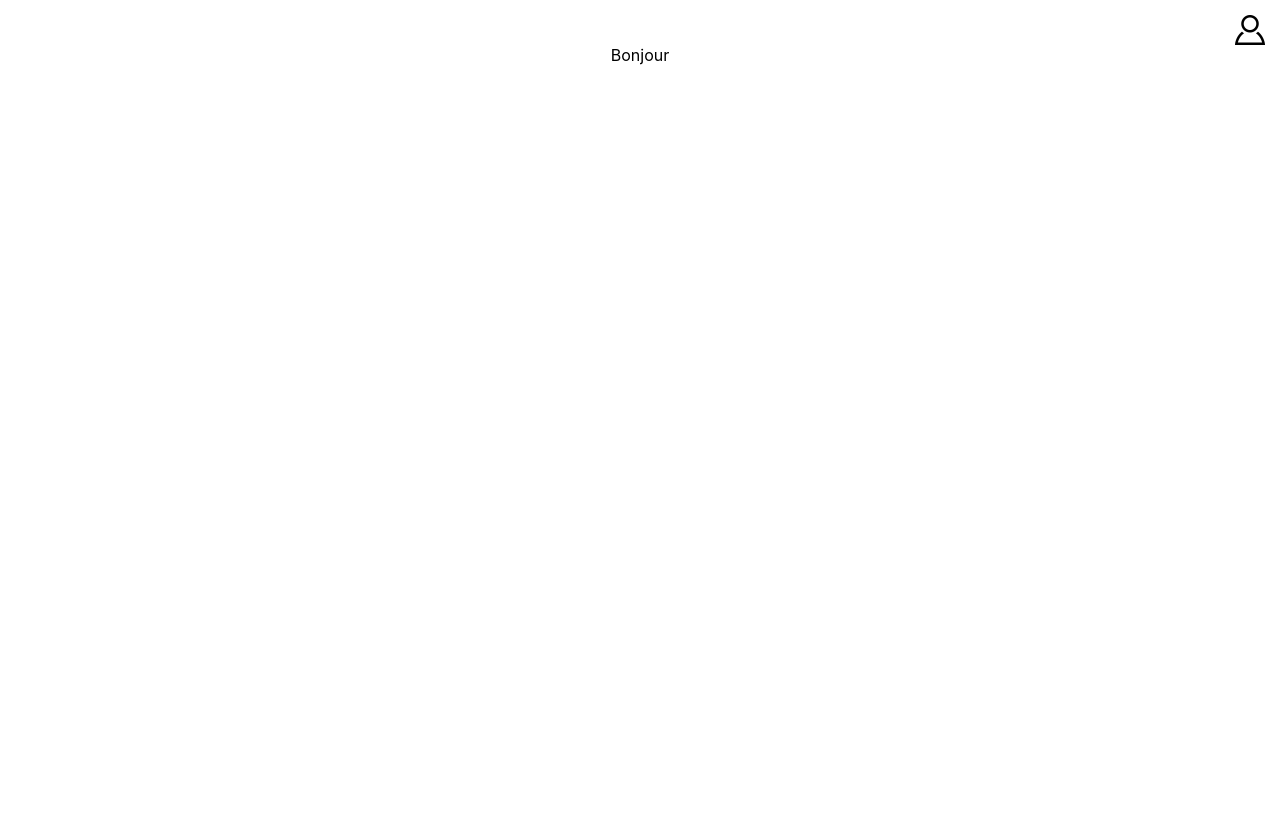
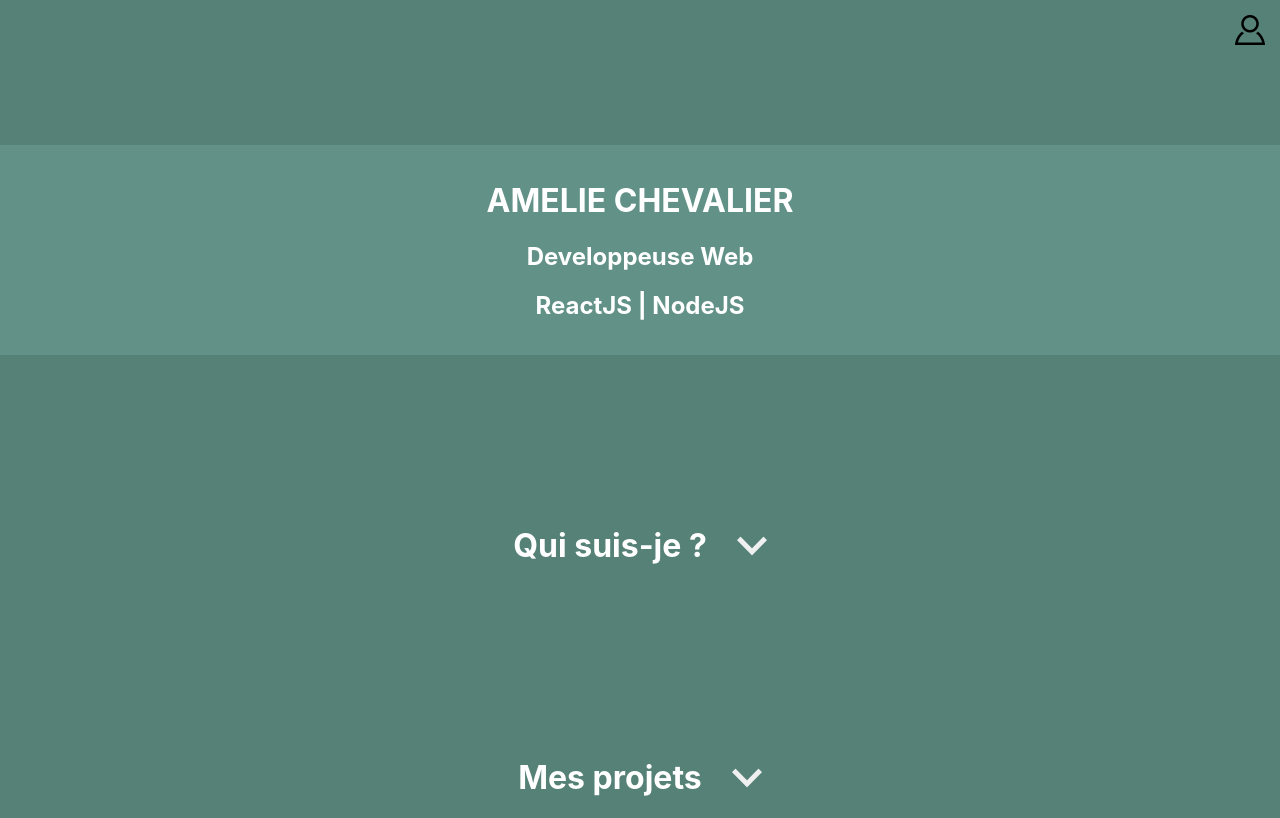
Before and after one commit to AmelieChevalier/portfolio, a React (Create React App) app: page / in a window 1280 px wide. Built offline with nearby package versions, Linux system fonts and the light colour scheme.

Commit message:
home page

```diff
--- a/src/App.css
+++ b/src/App.css
@@ -1,3 +1,11 @@
 .App {
   text-align: center;
 }
+
+body {
+  background-color:rgba(85, 129, 119);
+}
+
+h1, h2, p {
+  color: white;
+}
--- a/src/components/Header.js
+++ b/src/components/Header.js
@@ -1,11 +1,14 @@
 import React from 'react';
 import adminImage from '../images/admin.png';
 import '../styles/Header.css';
+import { Link } from 'react-router-dom';
 
 export default function Header () {
   return (
-    <div className='header'>
-      <div className='picto-admin' style={{backgroundImage: `url(${adminImage})`}}/>
+    <div className='header-container'>
+      <Link to='/dashboard' className='header'>
+        <div className='picto-admin' style={{backgroundImage: `url(${adminImage})`}}/>
+      </Link>
     </div>
   )
 }
--- a/src/pages/Home.js
+++ b/src/pages/Home.js
@@ -1,8 +1,29 @@
-import React from 'react';
+import React, { useEffect, useState } from 'react';
+import arrowUp from '../images/arrow-up.png';
+import arrowDown from '../images/arrow-down.png';
+import '../styles/Home.css';
 
 function Home() {
+
+  const [presentationIsOpen, setPresentationIsOpen] = useState(false);
+  const [projectIsOpen, setProjectIsOpen] = useState(false);
+
   return (
-    <div>Bonjour</div>
+    <>
+      <div className='presentation'>
+        <h1>AMELIE CHEVALIER</h1>
+        <h2>Developpeuse Web</h2>
+        <h2>ReactJS | NodeJS</h2>
+      </div>
+      <div className='personnal-presentation'>
+        <h1>Qui suis-je ?</h1>
+        <span className='open-presentation' style={{ backgroundImage: !presentationIsOpen ? `url(${arrowDown})` :  `url(${arrowUp})` }} />
+      </div>
+      <div className='projects-presentation'>
+        <h1>Mes projets</h1>
+        <span className='open-project' style={{ backgroundImage: !projectIsOpen ? `url(${arrowDown})` :  `url(${arrowUp})` }} />
+      </div>
+    </>
   )
 }
 
--- /dev/null
+++ b/src/styles/Home.css
@@ -0,0 +1,27 @@
+.presentation {
+  margin-top: 100px;
+  background-color: rgba(130, 186, 173, 0.3);
+  padding: 15px 0;
+}
+
+.personnal-presentation {
+  margin-top: 150px;
+  display: flex;
+  align-items: center;
+  justify-content: center;
+}
+
+.open-presentation, .open-project {
+  background-position:center;
+  background-size:cover;
+  width:30px;
+  height:30px;
+  margin-left: 30px;
+}
+
+.projects-presentation {
+  margin-top: 150px;
+  display: flex;
+  align-items: center;
+  justify-content: center;
+}
```
Also changed, not shown: src/images/arrow-down.png (added), src/images/arrow-up.png (added).
